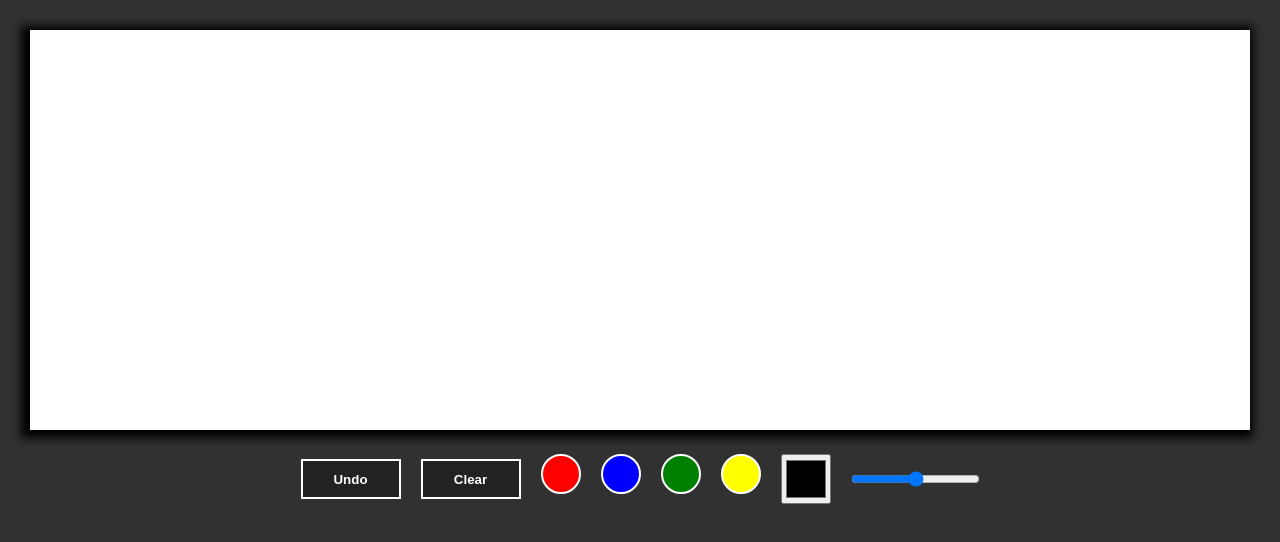
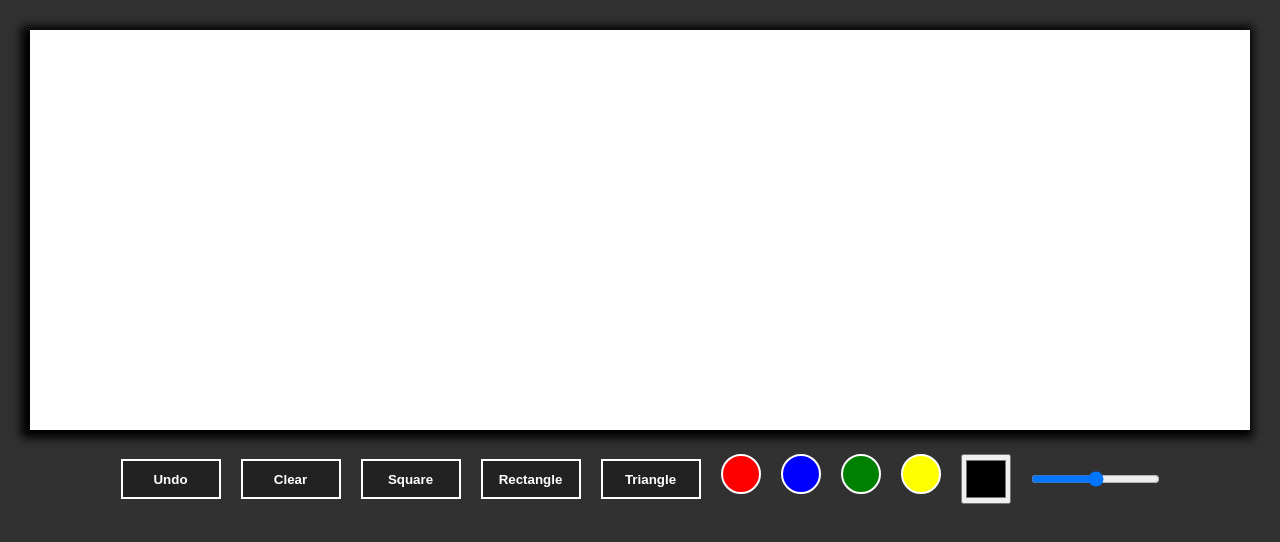
Before and after one commit to antonyTheRiskTaker/flax-canvas-project, a website: page index.html in a window 1280 px wide. Drawn offline with nearby package versions, Linux system fonts and the light colour scheme.

Commit message:
add buttons for drawSquare, drawRectangle & drawTriangle

```diff
--- a/index.html
+++ b/index.html
@@ -17,6 +17,9 @@
     <div class="tools">
       <button onClick="undoLast()"type="button" class="button">Undo</button>
       <button onClick="clearCanvas()" type="button" class="button">Clear</button>
+      <button onClick="drawSquare()" class="button">Square</button>
+      <button onClick="drawRectangle()" class="button">Rectangle</button>
+      <button onClick="drawTriangle()" class="button">Triangle</button>
 
       <!-- (Line below) changeColour is a custom function defined in app.js -->
       <div onClick="changeColour(this)" class="color-field" style="background: red"></div>
```
